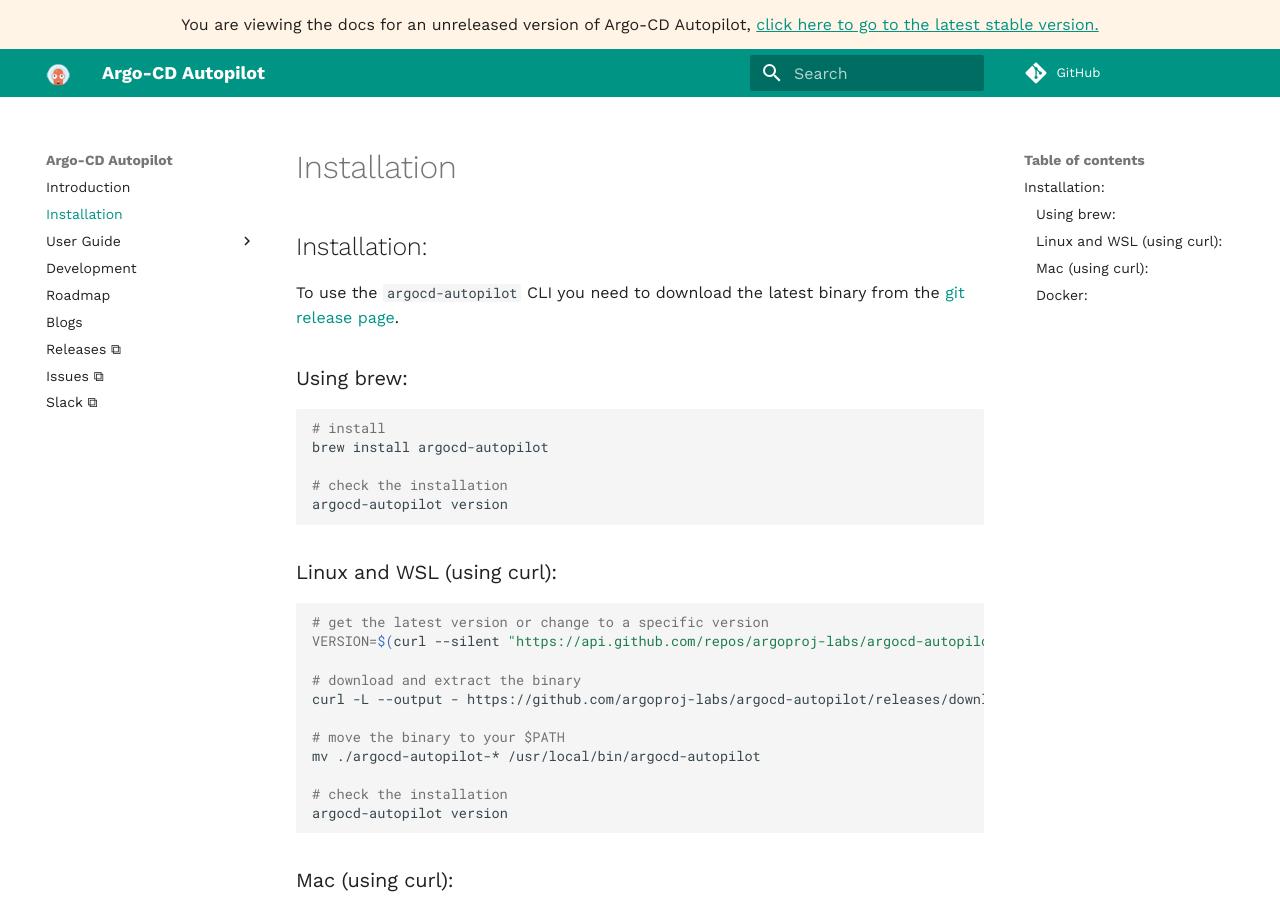
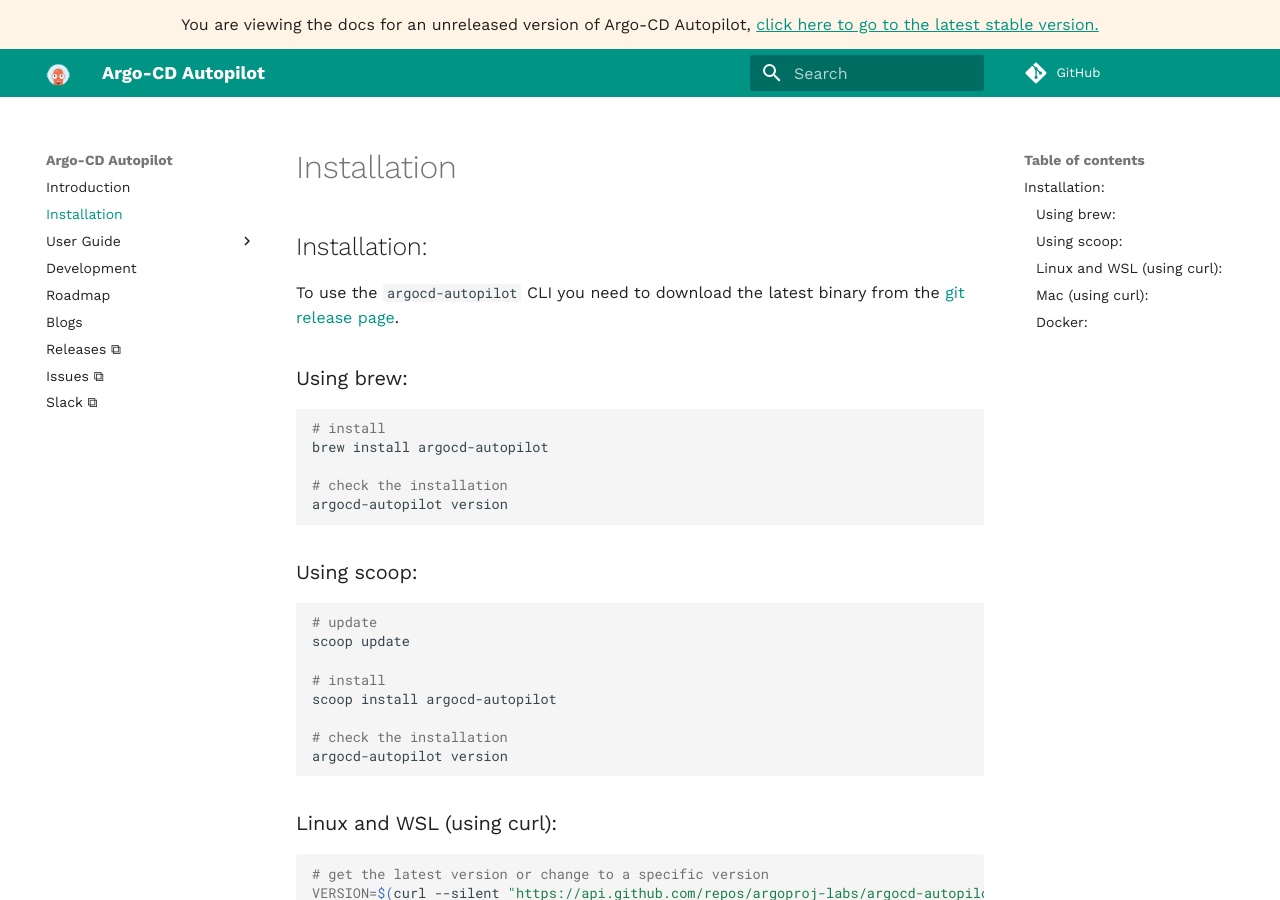
Before and after one commit to argoproj-labs/argocd-autopilot, an MkDocs documentation site: the page built from docs/Installation-Guide.md, in a window 1280 px wide and 900 px high. Built offline with MkDocs 1.6.1 and Material for MkDocs 9.7.7, drawn with Linux system fonts in a browser that asks for light colours; comment, search, counter and statistics services are not loaded.

Commit message:
Add Scoop support in docs (#220)
* scoop support

* patch

````diff
--- a/docs/Installation-Guide.md
+++ b/docs/Installation-Guide.md
@@ -6,6 +6,18 @@ To use the `argocd-autopilot` CLI you need to download the latest binary from th
 ```bash
 # install
 brew install argocd-autopilot
+
+# check the installation
+argocd-autopilot version
+```
+
+### Using scoop:
+```bash
+# update
+scoop update
+
+# install
+scoop install argocd-autopilot
 
 # check the installation
 argocd-autopilot version
````
Also changed, not shown: README.md (+12 -0 lines), docs/releases/release_notes.md (+12 -0 lines).
